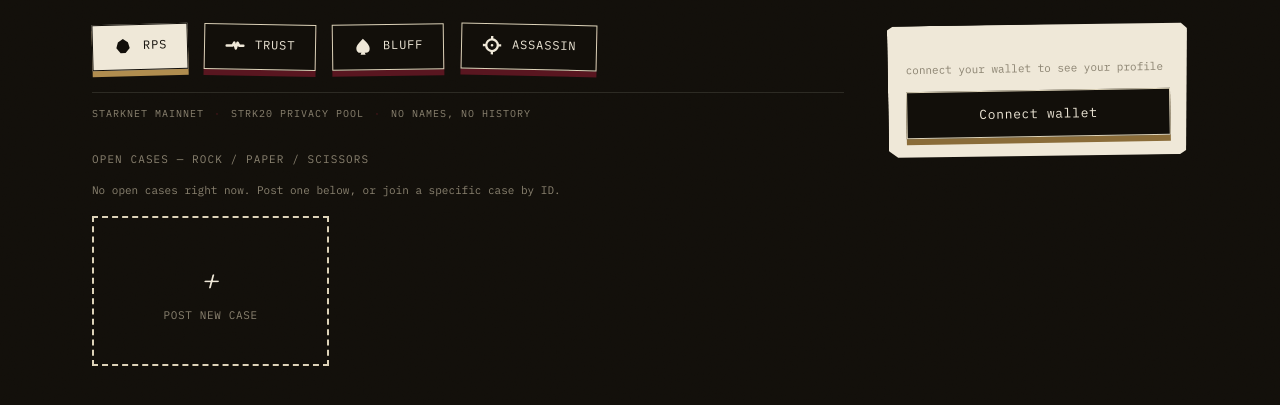
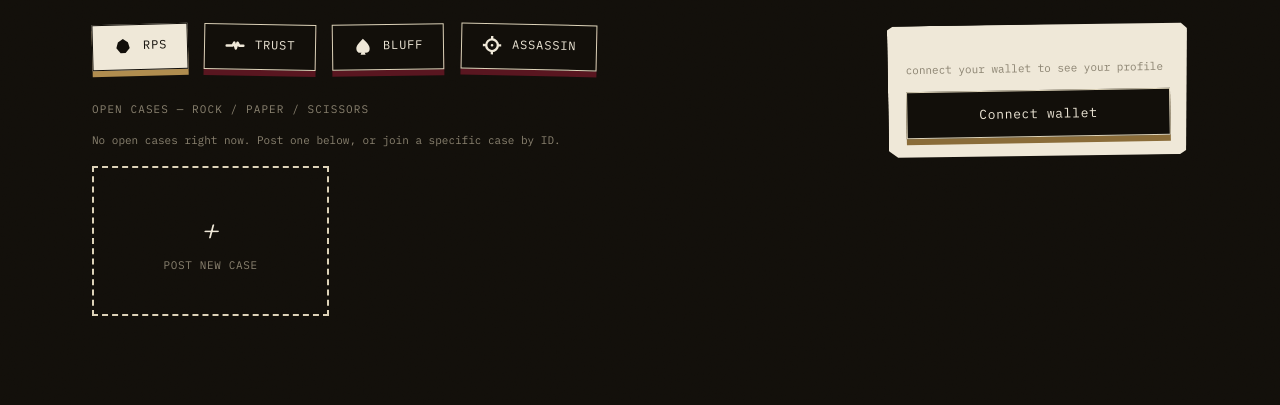
Before and after one commit to DevTest-me/hidden-starknet, a website built with Vite: page index.html in a window 1280 px wide. Shown: the part 189-594 px from the top of the page. Built offline with nearby package versions, Linux system fonts and the light colour scheme; no server answers; what starknet would draw is missing.

Commit message:
Update index.html

```diff
--- a/index.html
+++ b/index.html
@@ -30,7 +30,6 @@
   <div class="layout">
     <div class="main-col">
       <nav class="tabs" id="tabs"><!-- injected by app.js --></nav>
-      <div class="provenance">STARKNET MAINNET <span class="sep">&middot;</span> STRK20 PRIVACY POOL <span class="sep">&middot;</span> NO NAMES, NO HISTORY</div>
       <div class="stage" id="stage"><!-- injected by app.js --></div>
     </div>
     <aside class="side-col" id="sideProfile"><!-- injected by app.js --></aside>
```
